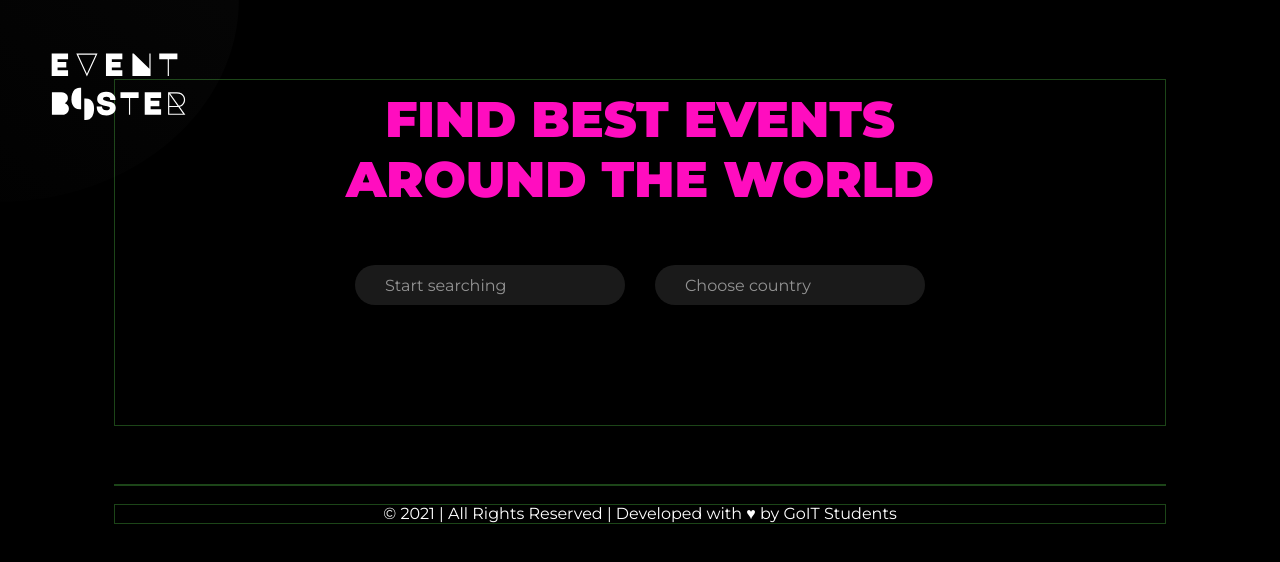
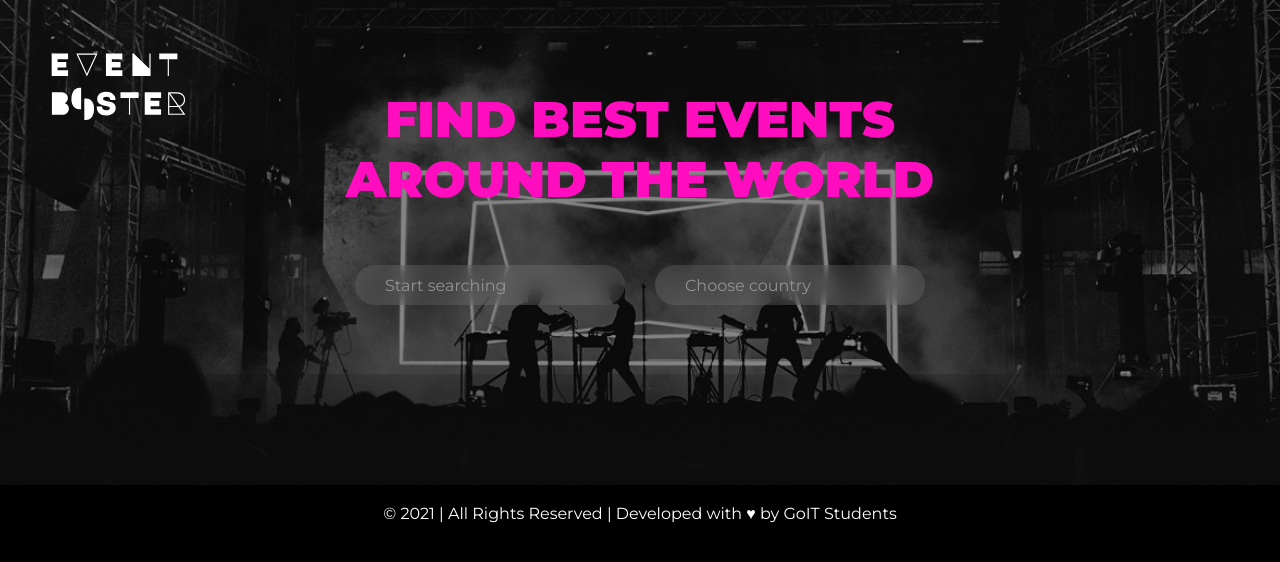
Before and after one commit to Helen0105/event-booster, a website built with Parcel: page src/index.html in a window 1280 px wide. Built offline with nearby package versions, Linux system fonts and the light colour scheme; no server answers.

Commit message:
1st commit

```diff
--- a/src/sass/base/_container.scss
+++ b/src/sass/base/_container.scss
@@ -4,7 +4,7 @@
   margin-right: auto;
   padding-left: 7vw;
   padding-right: 7vw;
-  outline: 1px solid rgb(28, 69, 24);
+
 
   @media screen and (min-width: 480px) {
     width: 100vw;
--- a/src/sass/sections/_header.scss
+++ b/src/sass/sections/_header.scss
@@ -5,6 +5,7 @@
 
 
 .header {
+background-image: url(../images/background.png);
   background-position: center;
   background-repeat: no-repeat;
   background-size: cover;
@@ -106,7 +107,7 @@ max-width: 250px;
 
     background: rgba(255, 255, 255, 0.1);
     backdrop-filter: blur(10px);
-    color: #1515ff;
+    color: rgba(255, 255, 255, 0.1);
     outline: none;
     transition: 0.3s;
     display: block;
```
Also changed, not shown: src/sass/main.css, 1 other file.
